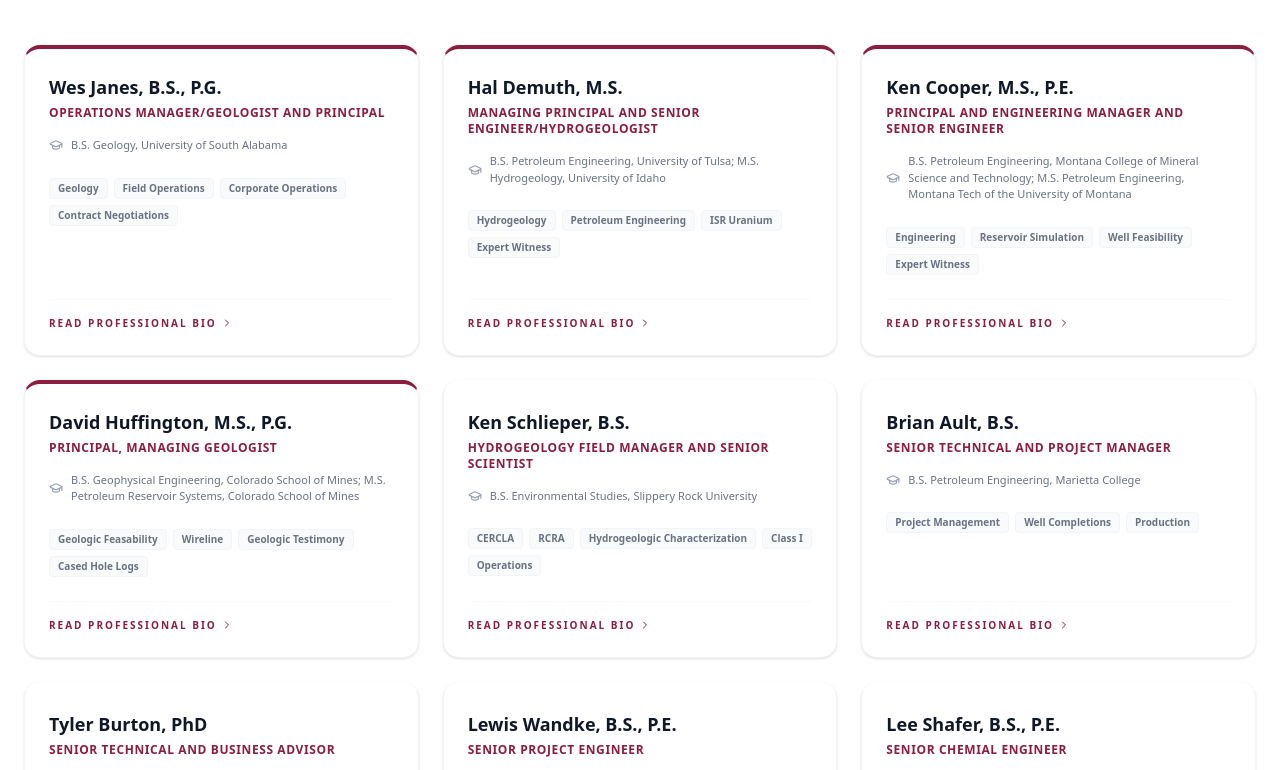
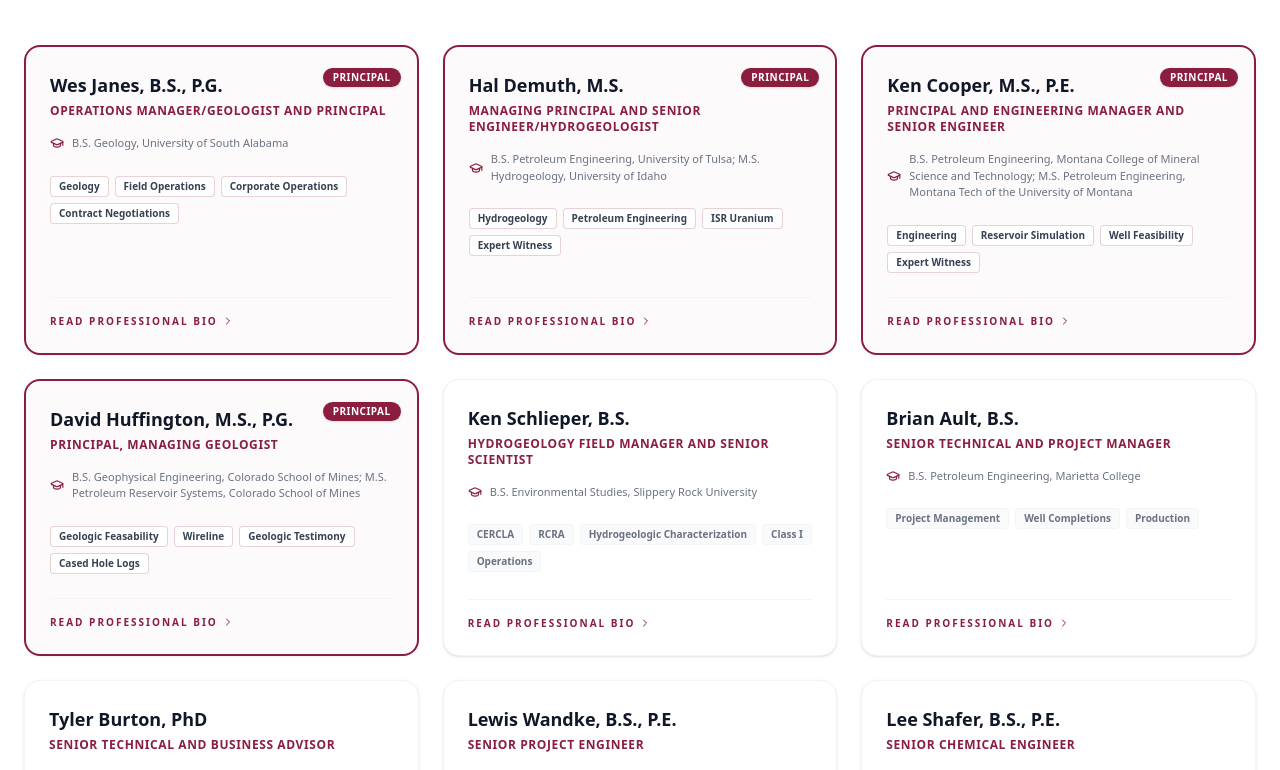
Before and after one commit to cmax88/petrotek-site, a React (Vite) app: page /team in a window 1280 px wide. Shown: the part 480-1250 px from the top of the page. Built offline with nearby package versions, Linux system fonts and the light colour scheme.

Commit message:
Additional David updates

```diff
--- a/src/pages/Team.jsx
+++ b/src/pages/Team.jsx
@@ -89,7 +89,7 @@ const OurTeam = () => {
     },
     {
       name: "Lee Shafer, B.S., P.E.",
-      role: "Senior Chemial Engineer",
+      role: "Senior Chemical Engineer",
       education: "B.S. Chemical Engineering, University of Wyoming",
       tags: ["Water Recycling", "Uranium Mining", "Patents", "Process Engineering"],
       bio: "Lee has over 40 years of process engineering experience in the petroleum and uranium industries. Lee’s experience includes uranium solution mining, coal bed methane water treatment, fracturing fluid optimization, and oil field water recycling for fracturing. The oil field water recycling includes projects in Wyoming, Utah, Oklahoma, and Texas; the work in Wyoming yielded 7 patents for his clients. Lee is also experienced in oil field production operations and well completions. Lee is a member of the Society of Petroleum Engineers and the American Institute of Chemical Engineers.",
@@ -168,7 +168,7 @@ const OurTeam = () => {
       personal: "In his spare time, Matthew enjoys hiking, fishing, camping, and traveling with his family."
     },
     {
-      name: "Michael Kinney, B.S.",
+      name: "Michael Kenney, B.S.",
       role: "Wellsite Supervisor/Specialist",
       education: "B.S. Chemical Engineering, Colorado School of Mines",
       tags: ["Class I", "Class II", "Well Testing & Analysis", "Completions & Workovers",],
@@ -214,42 +214,67 @@ const OurTeam = () => {
           <div className="w-24 h-1 mt-8" style={{ backgroundColor: maroon }}></div>
         </div>
 
-        {/* Professional Grid - Now uses teamData directly */}
+        {/* Professional Grid */}
         <div className="grid grid-cols-1 md:grid-cols-2 lg:grid-cols-3 gap-6">
-          {teamData.map((member, idx) => (
+          {teamData.map((member, idx) => {
+            const isPrincipal = idx < 4;
+
+            return (
               <div
                 key={idx}
-              className="bg-white border border-gray-100 rounded-2xl p-6 shadow-sm hover:shadow-xl transition-all cursor-pointer group flex flex-col border-t-4"
-              style={{ borderTopColor: idx < 4 ? maroon : 'transparent' }}
+                className={`relative rounded-2xl p-6 shadow-sm hover:shadow-xl transition-all duration-300 cursor-pointer group flex flex-col ${
+                  isPrincipal
+                    ? 'border-2 border-[#8B1E3F] bg-[#8B1E3F]/[0.02] shadow-[#8B1E3F]/5'
+                    : 'bg-white border border-gray-100 hover:border-gray-300'
+                }`}
                 onClick={() => setSelectedMember(member)}
               >
+                {/* Principal Leadership Badge */}
+                {isPrincipal && (
+                  <div className="absolute top-4 right-4">
+                    <span className="inline-flex items-center px-2.5 py-0.5 rounded-full text-[10px] font-extrabold uppercase tracking-wider bg-[#8B1E3F] text-white shadow-sm">
+                      Principal
+                    </span>
+                  </div>
+                )}
+
                 <div className="flex-grow">
-                <h3 className="text-lg font-bold text-gray-900 group-hover:text-[#8B1E3F] transition-colors mb-1">
+                  <h3 className="text-lg font-bold text-gray-900 group-hover:text-[#8B1E3F] transition-colors mb-1 pr-16">
                     {member.name}
                   </h3>
-                <p className="text-xs font-bold text-[#8B1E3F] mb-4 uppercase tracking-wider">{member.role}</p>
+                  <p className="text-xs font-bold text-[#8B1E3F] mb-4 uppercase tracking-wider">
+                    {member.role}
+                  </p>
 
                   <div className="flex items-center text-[11px] text-gray-500 mb-6 font-medium">
-                  <GraduationCap className="w-3.5 h-3.5 mr-2 shrink-0 text-gray-400" />
+                    <GraduationCap className="w-3.5 h-3.5 mr-2 shrink-0 text-[#8B1E3F]" />
                     {member.education}
                   </div>
 
                   <div className="flex flex-wrap gap-1.5 mb-6">
                     {member.tags.map(tag => (
-                    <span key={tag} className="px-2 py-0.5 bg-gray-50 text-gray-500 text-[10px] font-bold rounded border border-gray-100">
+                      <span
+                        key={tag}
+                        className={`px-2 py-0.5 text-[10px] font-bold rounded border ${
+                          isPrincipal
+                            ? 'bg-white text-gray-700 border-[#8B1E3F]/20'
+                            : 'bg-gray-50 text-gray-500 border-gray-100'
+                        }`}
+                      >
                         {tag}
                       </span>
                     ))}
                   </div>
                 </div>
 
-              <div className="flex items-center text-[10px] font-bold text-[#8B1E3F] uppercase tracking-[0.2em] pt-4 border-t border-gray-50 mt-auto">
+                <div className="flex items-center text-[10px] font-bold text-[#8B1E3F] uppercase tracking-[0.2em] pt-4 border-t border-gray-100 mt-auto">
                   Read Professional Bio <ChevronRight className="w-3 h-3 ml-1 group-hover:translate-x-1 transition-transform" />
                 </div>
               </div>
-          ))}
+            );
+          })}
 
-          {/* NEW: Historical Credits Card - Centered at the bottom */}
+          {/* Historical Credits Card - Centered at the bottom */}
           <div className="md:col-span-2 lg:col-span-3 flex justify-center mt-8">
             <div
               className="w-full max-w-lg bg-gray-50 border border-gray-200 rounded-2xl p-8 shadow-sm hover:shadow-xl transition-all cursor-pointer group flex flex-col items-center justify-center text-center"
```
Also changed, not shown: 1 other file (tests, documents, lock files or other folders). Lines whose indentation alone changed are shown as unchanged.
